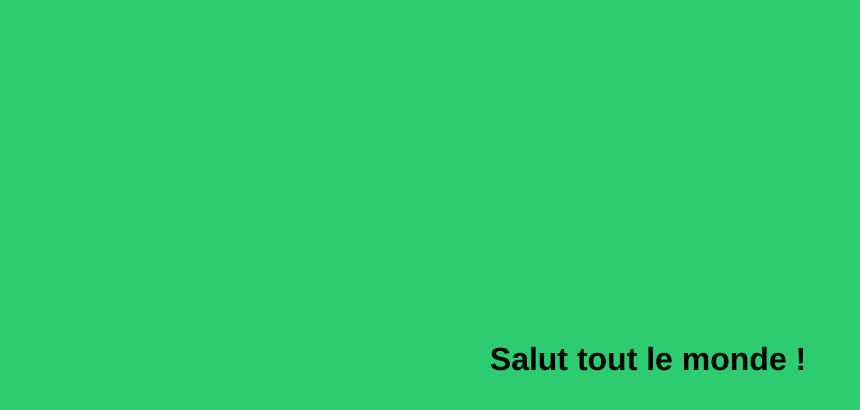
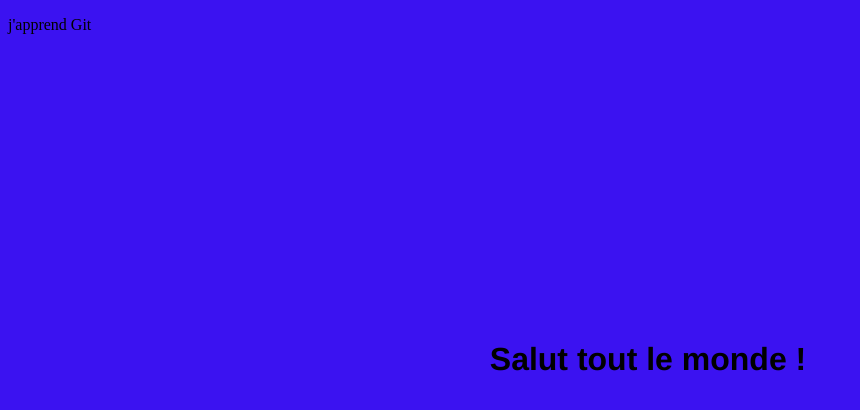
Before and after one commit to kennaya/hello, a plain HTML site: page index.html in a window 1280 px wide. Shown: the whole page, without its empty margins (0-860 px from the left). Drawn offline with Linux system fonts and the light colour scheme.

Commit message:
changement du fond en bleu et paragraphe

```diff
--- a/index.html
+++ b/index.html
@@ -6,7 +6,7 @@
 	</head>
 	<style type="text/css">
 		body{
-			background-color: #2ecc71;
+			background-color: #3b12f1;
 			color: rouge;
 		}
 		h1{
@@ -21,5 +21,6 @@
 
 	<body>
 		<h1>Salut tout le monde !</h1>
+		<p>j'apprend Git</p>
 	</body>
 </html>
```
